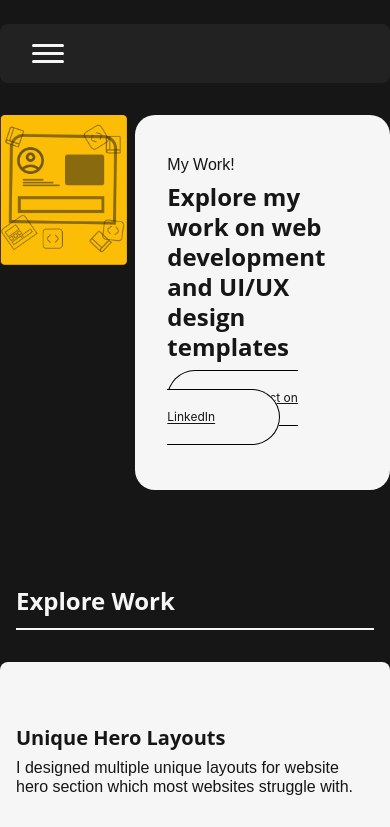
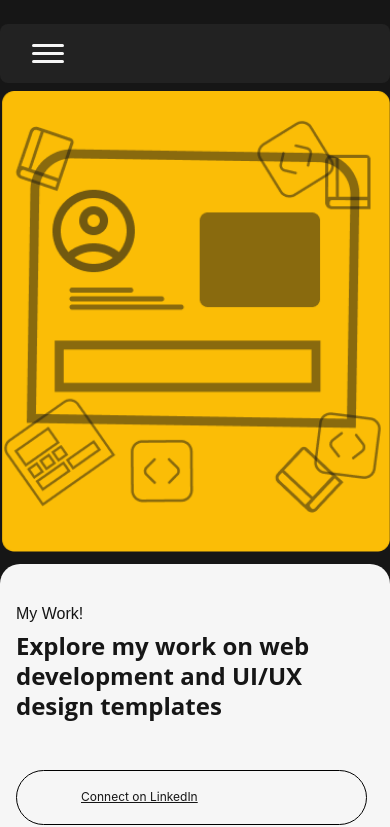
Before and after one commit to ajayshsh7/Ajay-sharma, a Next.js app: page /work in a window 390 px wide. Shown: the top 827 px of the page. Built offline with nearby package versions, Linux system fonts and the light colour scheme.

Commit message:
fixing work css issues

```diff
--- a/app/work/workpage.module.css
+++ b/app/work/workpage.module.css
@@ -116,8 +116,32 @@
   }
 
 
+  @media (max-width: 1250px) {
+  .heroGrid{
+    margin-inline: 0;
+    padding-top: .5rem;
+  }
+  .heroBtns{
+    bottom: 1.5rem;
+  }
+}
+@media (max-width: 850px) {
+  .heroGrid{
+    grid-template-columns: 1fr;
+  }
+  .heroContent{
+    padding-inline: 1rem;
+  }
+
+}
 
 @media (max-width: 580px) {
+  .heroBtns{
+    display: grid;
+    /* gap: .5em; */
+    width: 90%;
+    align-items: center;
+  }
     .workContent{
         padding-inline: 1rem;
     }
```
